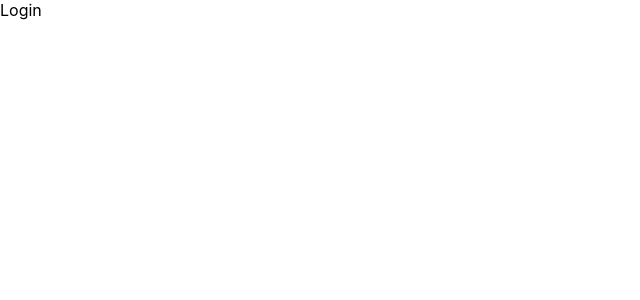
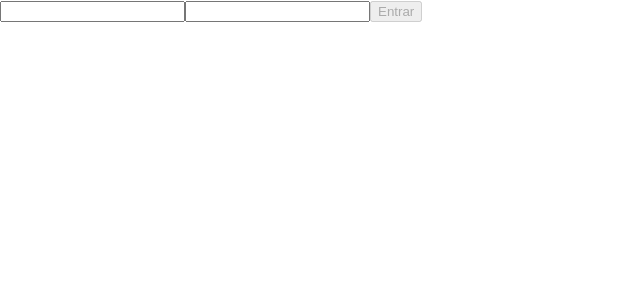
Before and after one commit to aysllanferreira/Projeto-17-TrybeWallet, a React (Create React App) app: page / in a window 1280 px wide. Shown: the top 300 px of the page, without its empty margins (0-640 px from the left). Built offline with nearby package versions, Linux system fonts and the light colour scheme.

Commit message:
feat: login feito

```diff
--- a/src/pages/Login.js
+++ b/src/pages/Login.js
@@ -1,9 +1,86 @@
-import React from 'react';
+import React, { useState, useEffect } from 'react';
+import { connect } from 'react-redux';
+import PropTypes from 'prop-types';
+import { saveUser } from '../redux/actions';
 
-class Login extends React.Component {
-  render() {
-    return <div>Login</div>;
-  }
+function Login(props) {
+  const [validInput, setValidInput] = useState(true);
+  const [user, setUser] = useState({
+    email: '',
+    password: '',
+  });
+
+  const verifyInputs = (email, senha) => {
+    const emailRegex = /^[\w-.]+@([\w-]+\.)+[\w-]{2,4}$/g;
+    const passLength = 6;
+    const passwordRegex = senha.length >= passLength;
+    const emailTest = emailRegex.test(email);
+    return !!(emailTest && passwordRegex);
+  };
+  const verifyUser = () => {
+    const { email, password } = user;
+    const emailIsValid = verifyInputs(email, password);
+    if (emailIsValid) {
+      setValidInput(false);
+      return;
+    }
+    return setValidInput(true);
+  };
+
+  const handleChange = ({ target }) => {
+    const { name, value } = target;
+    setUser({ ...user, [name]: value });
+  };
+
+  const handleClick = () => {
+    const { dispatch, history } = props;
+    const { email } = user;
+    dispatch(saveUser(email));
+    history.push('/carteira');
+  };
+
+  useEffect(() => {
+    verifyUser();
+  // eslint-disable-next-line react-hooks/exhaustive-deps
+  }, [user]);
+
+  return (
+    <div>
+      <input
+        onChange={ handleChange }
+        type="text"
+        name="email"
+        data-testid="email-input"
+      />
+
+      <input
+        onChange={ handleChange }
+        type="password"
+        name="password"
+        data-testid="password-input"
+      />
+
+      <button
+        disabled={ validInput }
+        type="button"
+        onClick={ handleClick }
+      >
+        Entrar
+
+      </button>
+    </div>
+  );
 }
 
-export default Login;
+const mapStateToProps = (state) => ({
+  user: state.user,
+});
+
+Login.propTypes = {
+  dispatch: PropTypes.func.isRequired,
+  history: PropTypes.shape({
+    push: PropTypes.func.isRequired,
+  }).isRequired,
+};
+
+export default connect(mapStateToProps)(Login);
```
